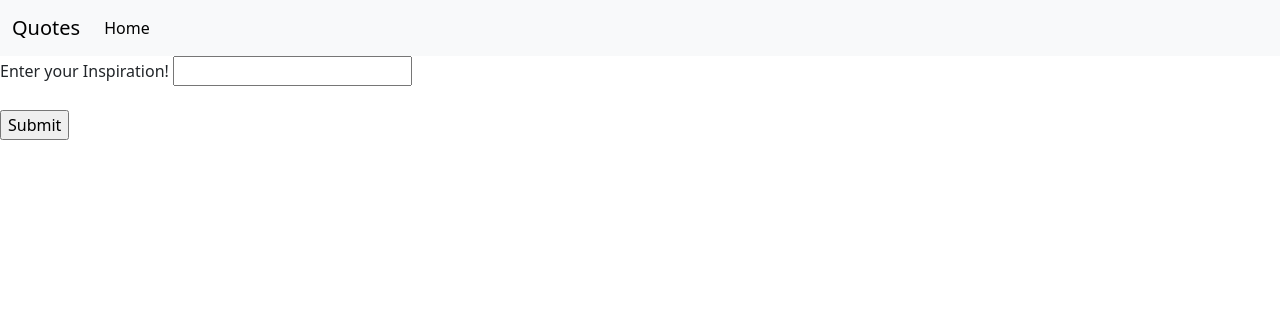
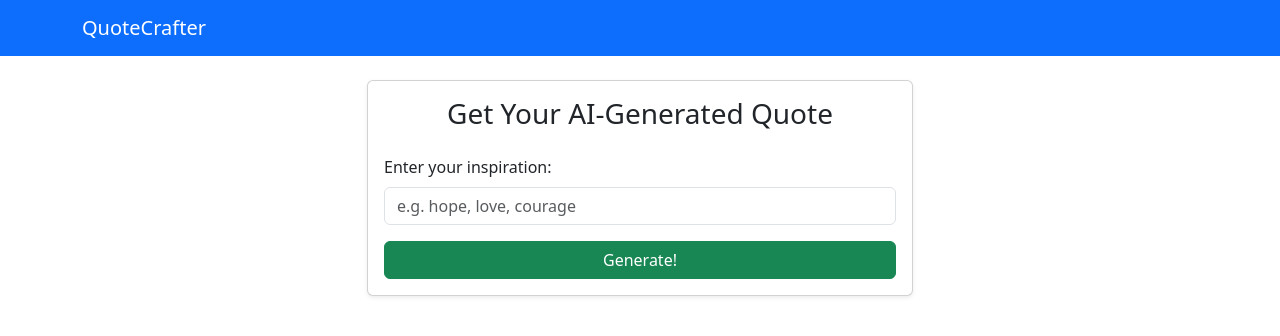
Before and after one commit to hemangsengar/QuoteCrafter, a Flask app: page / in a window 1280 px wide. Shown: the top 336 px of the page. Run offline with Flask 3, Linux system fonts and the light colour scheme.

Commit message:
Flask Working

```diff
--- a/Quotes.py
+++ b/Quotes.py
@@ -24,6 +24,7 @@ def getQuotes(query):
                 If unclear, ask for clarification—never assume or fill gaps creatively.
                 Output only the quote(s) unless extra formatting or explanation is requested.
                 Reject all padding, disclaimers, or commentary—just precision-crafted quotes.
+                You are required to give the quote only as per the contents
             """),
 
 
--- a/app.py
+++ b/app.py
@@ -4,11 +4,11 @@ from Quotes import *
 app = Flask(__name__)
 
 
+
 @app.route('/')
 def home():
     title = "AI Quotes"
     return render_template("index.html",title=title)
-
 
 @app.route('/result', methods=['POST'])
 def about():
@@ -17,4 +17,6 @@ def about():
     print(Responce)
     title = "Quote"
     return render_template("result.html",title =title, Responce=Responce)
+
+
 #if __name__ == "__main__":
--- a/templates/index.html
+++ b/templates/index.html
@@ -4,29 +4,34 @@
     <meta charset="utf-8">
     <meta name="viewport" content="width=device-width, initial-scale=1">
     <title>{{title}}</title>
-    <link href="https://cdn.jsdelivr.net/npm/bootstrap@5.3.6/dist/css/bootstrap.min.css" rel="stylesheet" integrity="sha384-4Q6Gf2aSP4eDXB8Miphtr37CMZZQ5oXLH2yaXMJ2w8e2ZtHTl7GptT4jmndRuHDT" crossorigin="anonymous">
+    <link href="https://cdn.jsdelivr.net/npm/bootstrap@5.3.6/dist/css/bootstrap.min.css" rel="stylesheet">
   </head>
   <body>
-    <nav class="navbar navbar-expand-lg bg-body-tertiary text-success-emphasis">
-  <div class="container-fluid">
-    <a class="navbar-brand" href="#">Quotes</a>
-    <button class="navbar-toggler" type="button" data-bs-toggle="collapse" data-bs-target="#navbarNavDropdown" aria-controls="navbarNavDropdown" aria-expanded="false" aria-label="Toggle navigation">
-      <span class="navbar-toggler-icon"></span>
-    </button>
-    <div class="collapse navbar-collapse" id="navbarNavDropdown">
-      <ul class="navbar-nav">
-        <li class="nav-item">
-          <a class="nav-link active" aria-current="page" href="/">Home</a>
-        </li>
-      </ul>
+    <nav class="navbar navbar-expand-lg navbar-dark bg-primary mb-4">
+      <div class="container">
+        <a class="navbar-brand" href="/">QuoteCrafter</a>
+      </div>
+    </nav>
+    <div class="container">
+      <div class="row justify-content-center">
+        <div class="col-md-6">
+          <div class="card shadow-sm">
+            <div class="card-body">
+              <h3 class="card-title mb-4 text-center">Get Your AI-Generated Quote</h3>
+              <form action="/result" method="post">
+                <div class="mb-3">
+                  <label for="inspiration" class="form-label">Enter your inspiration:</label>
+                  <input type="text" class="form-control" id="inspiration" name="Insipration" placeholder="e.g. hope, love, courage" required>
+                </div>
+                <div class="d-grid">
+                  <button type="submit" class="btn btn-success">Generate!</button>
+                </div>
+              </form>
+            </div>
+          </div>
+        </div>
+      </div>
     </div>
-  </div>
-</nav>
-    <form action="/result" id="form1" method="post">
-  <label for="fname">Enter your Inspiration!</label>
-  <input type="text" name="Insipration"><br><br>
-  <input type="submit" value="Submit">
-</form>
-    <script src="https://cdn.jsdelivr.net/npm/bootstrap@5.3.6/dist/js/bootstrap.bundle.min.js" integrity="sha384-j1CDi7MgGQ12Z7Qab0qlWQ/Qqz24Gc6BM0thvEMVjHnfYGF0rmFCozFSxQBxwHKO" crossorigin="anonymous"></script>
+    <script src="https://cdn.jsdelivr.net/npm/bootstrap@5.3.6/dist/js/bootstrap.bundle.min.js"></script>
   </body>
 </html>
```
Also changed, not shown: templates/result.html (+21 -17 lines).
